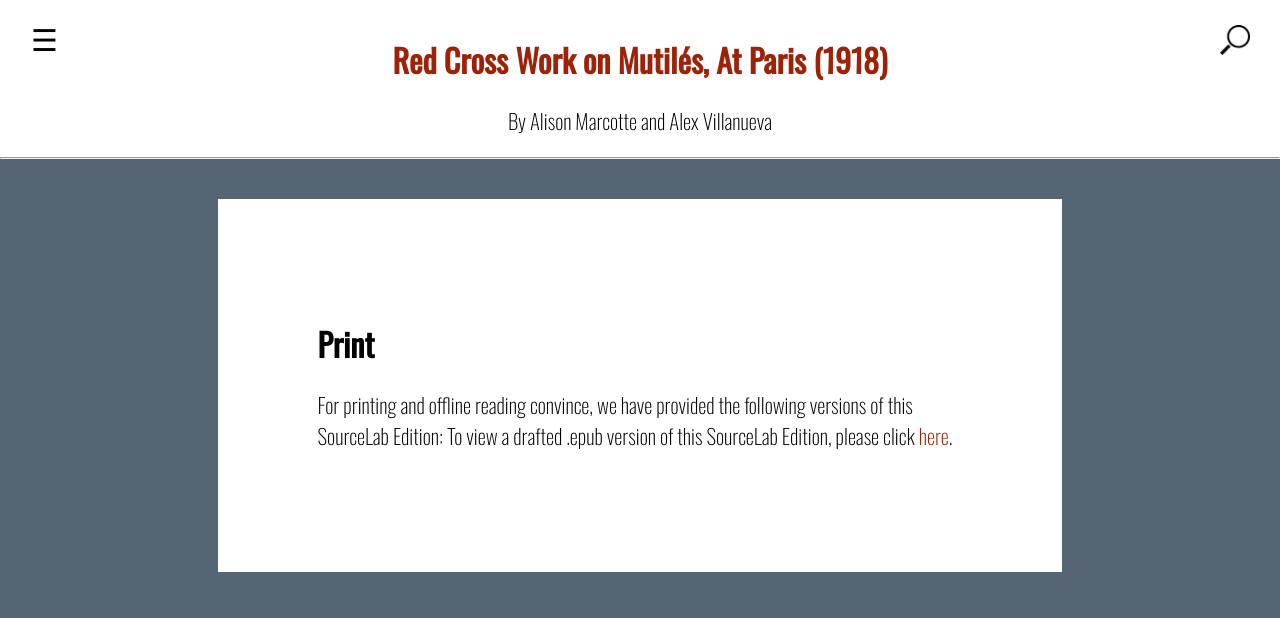
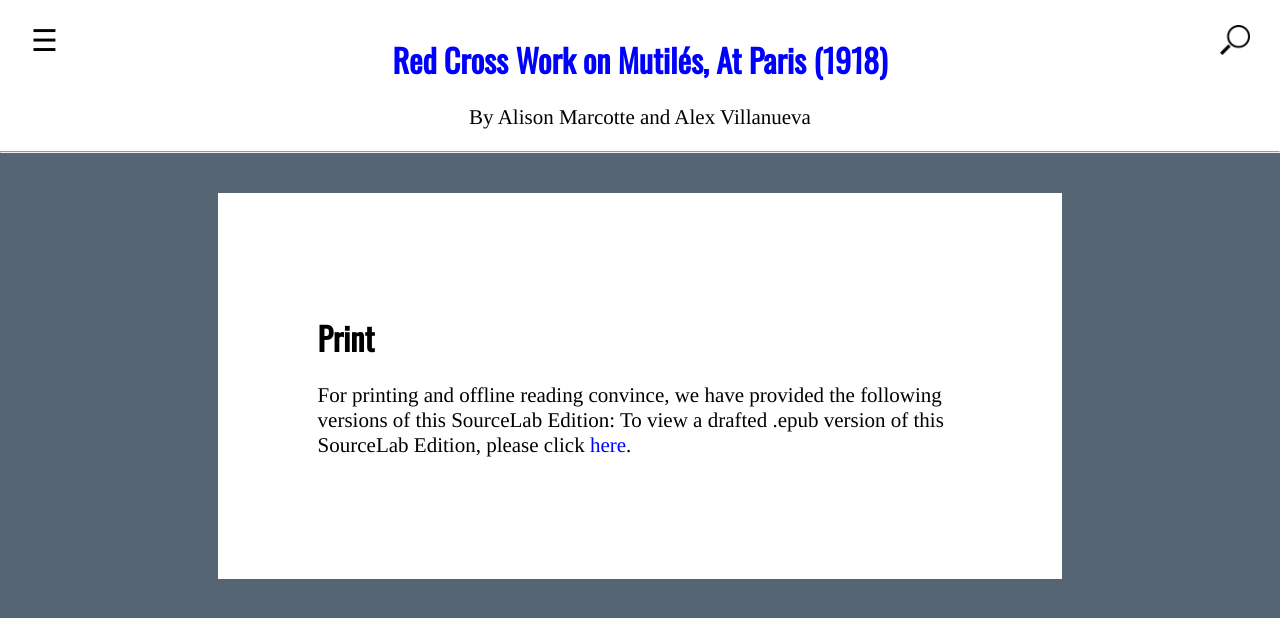
Before and after one commit to TonLeon/Mindoc_Original_Prototype, a Jekyll site: the page built from 008_print.md, in a window 1280 px wide. Shown: the top 618 px of the page. Built offline with Jekyll 4.4.1, drawn with Linux system fonts in a browser that asks for light colours.

Commit message:
Update main.scss

```diff
--- a/_sass/main.scss
+++ b/_sass/main.scss
@@ -29,6 +29,30 @@
 	font-family: "Times"; // to change the font of the side nabigation bar
 }
 
+// Header
+
+header {
+  font-family: "Calibri";
+  text-align: center;
+  padding-top: 15px;
+  background-color: white;
+}
+
+
+// Main content and links
+
+p {
+  font-family: "Times"; // to change the font of the text
+  font-weight: 200;
+  font-size: 21px;
+}
+
+a {
+  color:Blue; // to change the color of the links
+  text-decoration: none !important;
+}
+
+
 // THE REST OF THE PARAMETERS THAT SHOULD NOT BE TOUCHED
 // Basic
 
@@ -38,15 +62,6 @@
   background-color: #566573;
 }
 
-
-// Header
-
-header {
-  font-family: "Oswald";
-  text-align: center;
-  padding-top: 15px;
-  background-color: white;
-}
 
 // home page
 
@@ -176,11 +191,6 @@
 
 // Content
 
-p {
-  font-family: "Oswald";
-  font-weight: 200;
-  font-size: 21px;
-}
 
 span {
   font-family: "Oswald";
@@ -198,13 +208,6 @@
 
 a.header {
   color:#9E2207;
-  font-family: "Oswald";
-  text-decoration: none !important;
-}
-
-a {
-  color:#9E2207;
-  font-family: "Oswald";
   text-decoration: none !important;
 }
 
```
